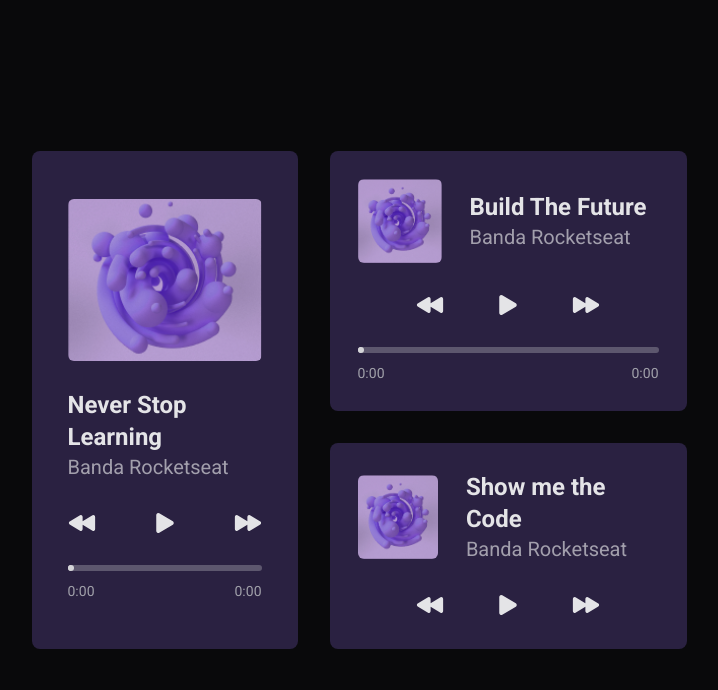
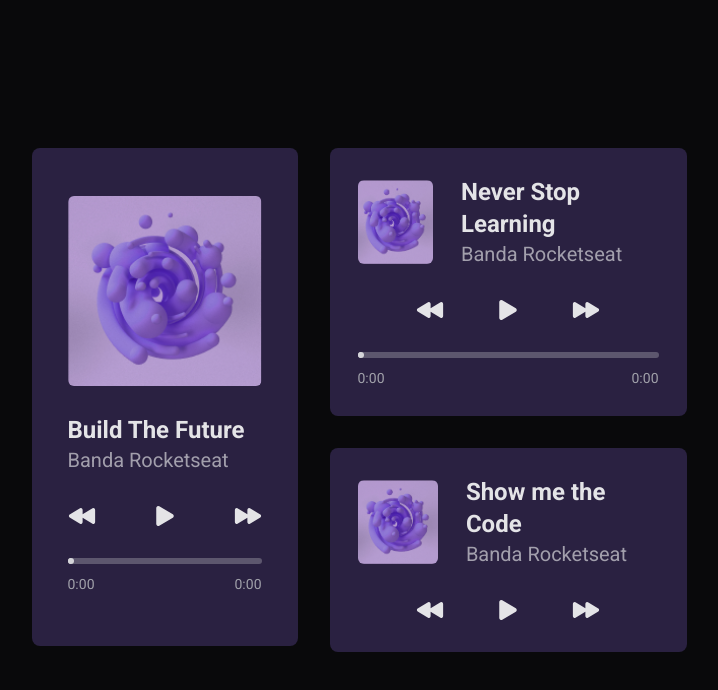
Before and after one commit to PabloXT14/boracodar, a React (Vite) app in the folder desafio-01-music-player/: page / in a window 1280 px wide. Shown: the top 690 px of the page, without its empty margins (281-999 px from the left). Built offline with nearby package versions, Linux system fonts and the light colour scheme.

Commit message:
fix[challenge-01]: incorrect music names

```diff
--- a/desafio-01-music-player/src/app.tsx
+++ b/desafio-01-music-player/src/app.tsx
@@ -9,13 +9,13 @@
 export function App() {
   const music1: Music = {
     url: musicUrl01,
-    name: 'Never Stop Learning',
+    name: 'Build The Future',
     artist: 'Banda Rocketseat',
   }
 
   const music2: Music = {
     url: musicUrl02,
-    name: 'Build The Future',
+    name: 'Never Stop Learning',
     artist: 'Banda Rocketseat',
   }
 
```
